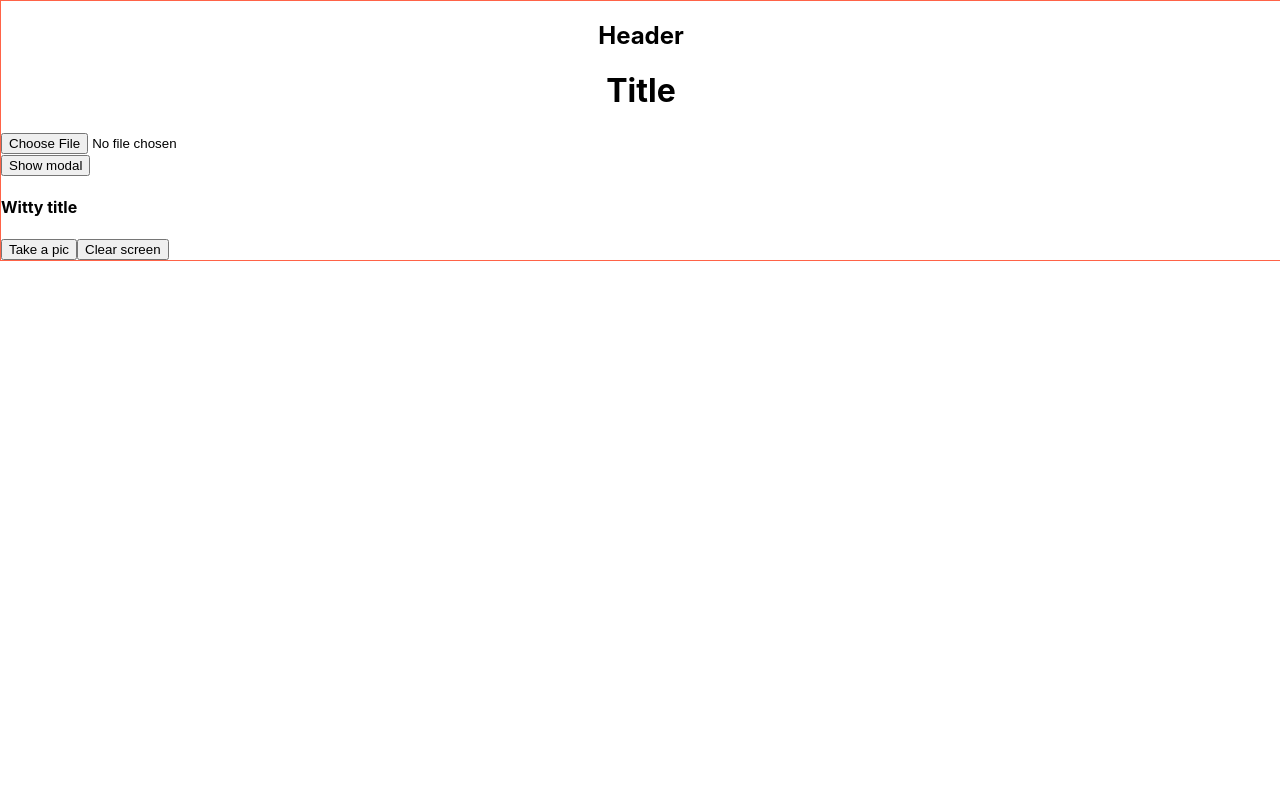
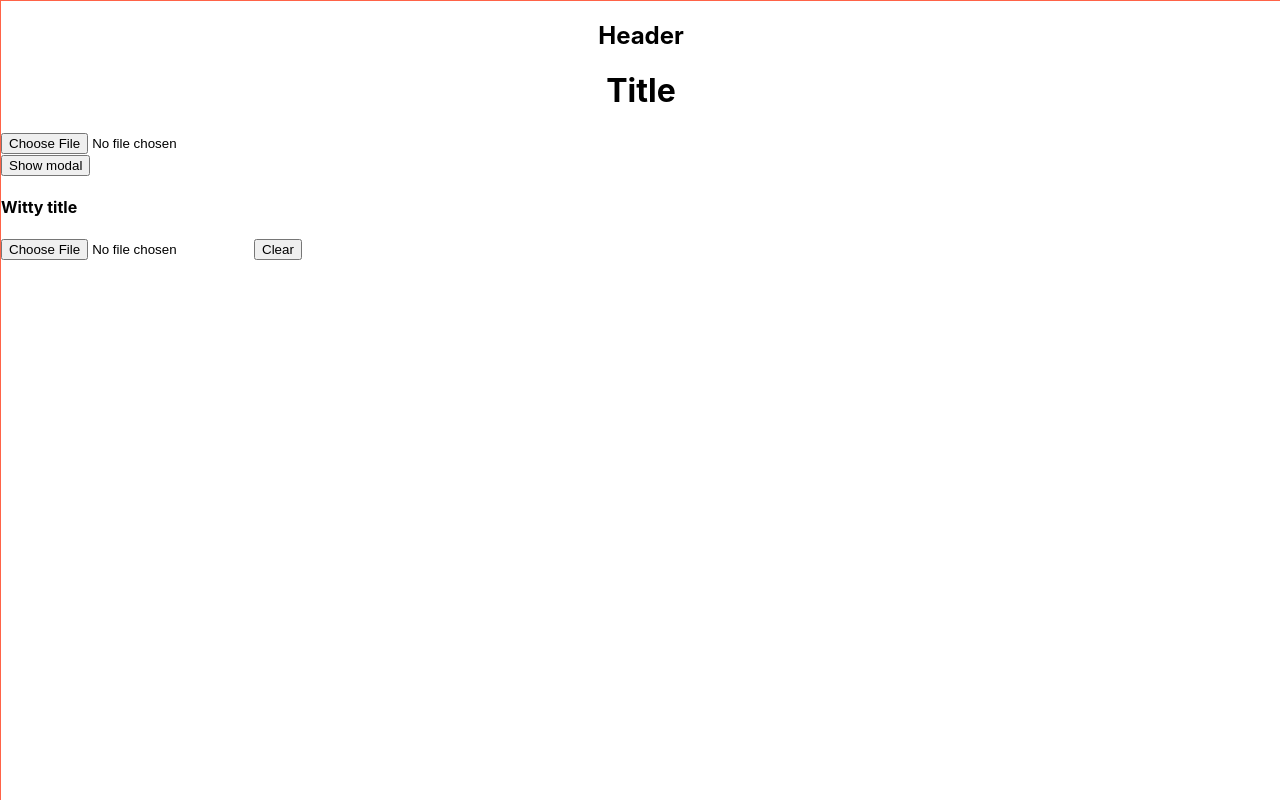
Before and after one commit to MaschaU/meme-generator, a React (Create React App) app: page / in a window 1280 px wide. Both pictures are taken after a click on the button "Show modal". Shown: the top 800 px of the page. Built offline with nearby package versions, Linux system fonts and the light colour scheme; no server answers.

Commit message:
handle clear screen on camera

```diff
--- a/src/CameraPreview/CameraPreview.jsx
+++ b/src/CameraPreview/CameraPreview.jsx
@@ -32,14 +32,22 @@ const CameraPreview = () => {
   const handleClear = (event) => {
     setFile(null);
   }
+  const processSnap = (event) => {
+
+  }
   return (
     <div>
       <input type="file" onChange={handleUpload}/>
-      <button type="button" onClick={capture}>Upload</button>
       <button type="button" onClick={handleClear}>Clear</button>
 
-
+    {file
+      ?
+      <>
       <img src={file} alt="memeToBe"/>
+      <button type="button" onClick={processSnap}>That's it</button>
+      </>
+      :
+      <>
       <Webcam
         audio={false}
         height={720}
@@ -48,6 +56,9 @@ const CameraPreview = () => {
         width={1280}
         videoConstraints={videoConstraints}
       />
+      <button type="button" onClick={capture}>Snap</button>
+      </>
+    }
     </div>
   )
 }
--- a/src/Modal/Modal.jsx
+++ b/src/Modal/Modal.jsx
@@ -1,4 +1,5 @@
 import React from "react";
+import CameraPreview from "../CameraPreview/CameraPreview";
 
 const Modal = (props) => {
     if(!props.show) {
@@ -10,9 +11,10 @@ const Modal = (props) => {
                 <div className="header">
                     <h4 className="modal-title">Witty title</h4>
                 </div>
-                <div className="modal-body"></div>
+                <div className="modal-body">
+                    <CameraPreview/>
+                </div>
                 <div className="modal-footer">
-                    <button>Take a pic</button>
                     <button>Clear screen</button>
                 </div>
             </div>
```
